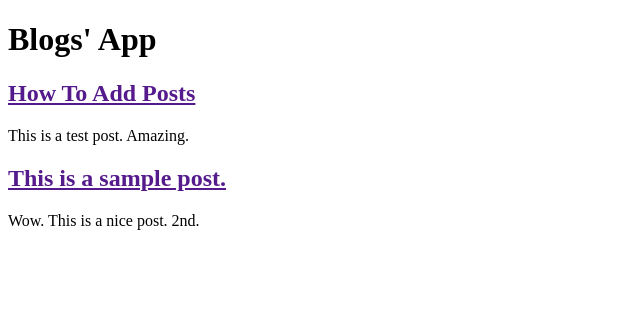
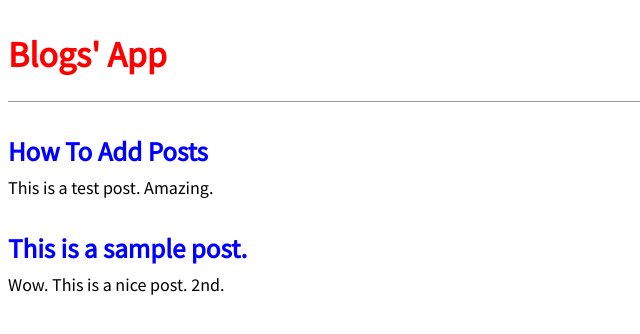
Before and after one commit to manuelinfosec/blog-app, a Django app: page / in a window 1280 px wide. Shown: the top 334 px of the page, without its empty margins (0-640 px from the left). Run offline with Django 4.2, Linux system fonts and the light colour scheme; data comes from the database, SQL or seed files in the repository.

Commit message:
Add Styling

```diff
--- /dev/null
+++ b/static/css/base.css
@@ -0,0 +1,51 @@
+body {
+    font-family: "Source Sans Pro", sans-serif;
+    font-size: 18px;
+}
+
+header {
+    border-bottom: 1px solid #999;
+    margin-bottom: 2rem;
+    display: flex;
+}
+
+header h1 a {
+    color: red;
+    text-decoration: none;
+}
+
+.nav-left {
+    margin-right: auto;
+}
+
+.nav-right{
+    display: flex;
+    padding-top: 2rem;
+}
+
+.post-entry {
+    margin-bottom: 2rem;
+}
+
+.post-entry h2 {
+    margin: 0.5rem 0;
+}
+
+.post-entry h2 a {
+    text-decoration: none;
+    color: blue;
+}
+
+.post-entry h2 a:visited {
+    color: blue;
+    text-decoration: none;
+}
+
+.post-entry p {
+    margin: 0;
+    font-weight: 400;
+}
+
+.post-entry h2 a:hover {
+    color: red;
+}
--- a/templates/base.html
+++ b/templates/base.html
@@ -1,12 +1,16 @@
+{% load static %}
 <!DOCTYPE html>
 <html>
     <head>
+        <link href="https://fonts.googleapis.com/css?family=Source+Sans+Pro:400" rel="stylesheet">
+
+        <link rel="stylesheet" href="{% static 'css/base.css' %}">
         <title>Blog App</title>
     </head>
 
     <body>
         <header>
-            <h1><a href="{% url 'home' %}"></a>Blogs' App</h1>
+            <h1><a href="{% url 'home' %}">Blogs' App</a></h1>
         </header>
         <div>
             {% block content %}
```
